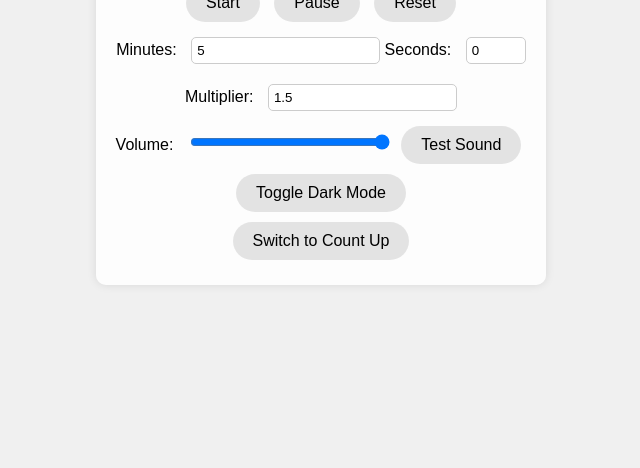
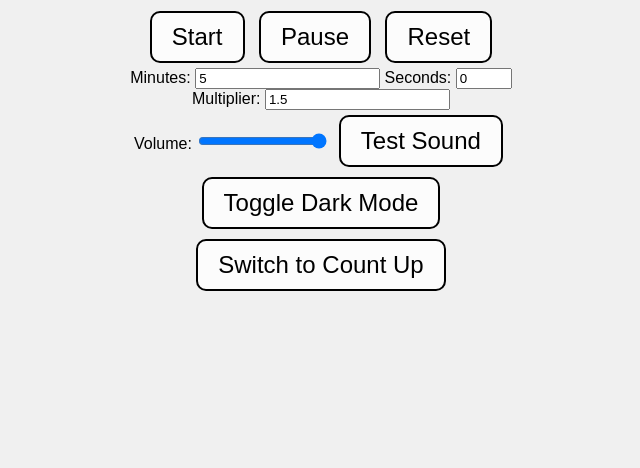
Before and after one commit to paaple1/alarm, a plain HTML site: page index.html in a window 1280 px wide. Shown: the part 332-800 px from the top of the page, without its empty margins (319-959 px from the left). Drawn offline with Linux system fonts and the light colour scheme.

Commit message:
Update styles.css

```diff
--- a/styles.css
+++ b/styles.css
@@ -1,12 +1,12 @@
 body {
+    font-family: 'Arial', sans-serif;
     display: flex;
     justify-content: center;
     align-items: center;
     height: 100vh;
     margin: 0;
-    font-family: 'Arial', sans-serif;
     background-color: #f0f0f0;
-    transition: background-color 0.3s ease;
+    transition: background-color 0.5s;
 }
 
 body.dark-mode {
@@ -14,83 +14,40 @@ body.dark-mode {
     color: #ffffff;
 }
 
+body.flashing {
+    animation: flash 1s infinite;
+}
+
+@keyframes flash {
+    0% { background-color: #ffffff; }
+    50% { background-color: #000000; }
+    100% { background-color: #ffffff; }
+}
+
 .timer-container {
     text-align: center;
-    background: rgba(255, 255, 255, 0.9);
-    padding: 20px;
-    border-radius: 10px;
-    box-shadow: 0 0 10px rgba(0, 0, 0, 0.1);
-    transition: background 0.3s ease, color 0.3s ease;
-}
-
-body.dark-mode .timer-container {
-    background: rgba(33, 33, 33, 0.9);
-    color: #ffffff;
 }
 
 #timer-display {
-    font-size: 48px;
+    font-size: 5em;
     margin-bottom: 20px;
-    font-weight: 300;
 }
 
-button {
-    font-size: 16px;
+.control-btn {
+    font-size: 1.5em;
+    padding: 10px 20px;
     margin: 5px;
-    padding: 10px 20px;
+    border: 2px solid #000;
+    border-radius: 10px;
+    background: rgba(255, 255, 255, 0.8);
     cursor: pointer;
-    border: none;
-    border-radius: 25px;
-    background: rgba(0, 0, 0, 0.1);
-    color: #000;
-    transition: background 0.3s ease, color 0.3s ease;
+    transition: background 0.3s;
 }
 
-button:hover {
-    background: rgba(0, 0, 0, 0.2);
+.control-btn:hover {
+    background: rgba(255, 255, 255, 1);
 }
 
-button.control-btn {
-    background: rgba(0, 0, 0, 0.1);
-    color: #000;
-}
-
-body.dark-mode button.control-btn {
-    background: rgba(255, 255, 255, 0.1);
-    color: #fff;
-}
-
-button#stop-btn {
-    border: 2px solid red;
-}
-
-body.dark-mode button#stop-btn {
-    border-color: red;
-}
-
-button.hidden {
+.hidden {
     display: none;
 }
-
-label {
-    margin-right: 10px;
-}
-
-select, input[type="number"] {
-    margin: 10px 0;
-    padding: 5px;
-    border-radius: 5px;
-    border: 1px solid #ccc;
-    transition: border-color 0.3s ease;
-}
-
-body.dark-mode select, body.dark-mode input[type="number"] {
-    background: #333;
-    color: #fff;
-    border-color: #555;
-}
-
-#volume-control {
-    width: 200px;
-    margin-top: 10px;
-}
```
